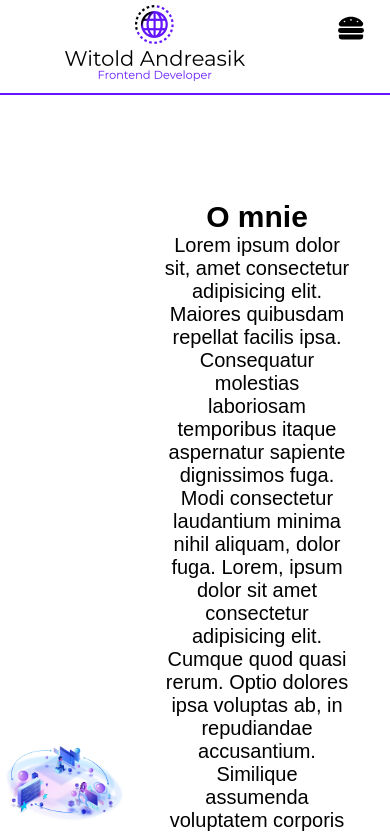
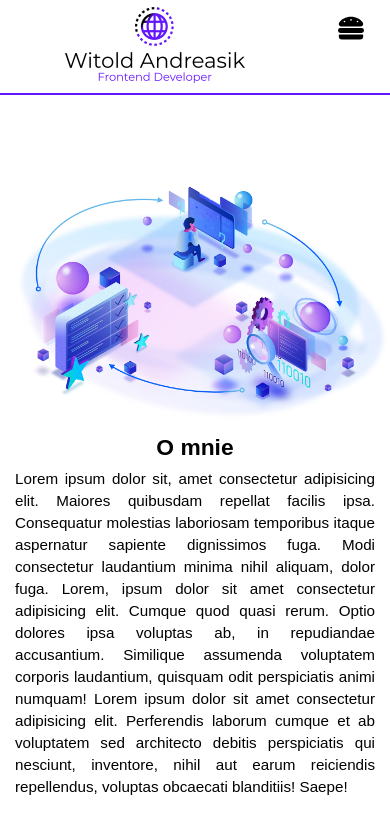
Before and after one commit to witoldandreasik/portfolioPage, a React (Create React App) app: page / in a window 390 px wide. Shown: the top 833 px of the page. Built offline with nearby package versions, Linux system fonts and the light colour scheme.

Commit message:
create media queries for mobile devices

```diff
--- a/src/components/AboutMe/AboutMe.css.js
+++ b/src/components/AboutMe/AboutMe.css.js
@@ -6,7 +6,12 @@ const StyledAboutMe = styled.section`
   height: 100%;
   align-items: center;
   justify-content: center;
-  text-align: center;
+  text-align: justify;
+  text-justify: inter-word;
+  h1 {
+    text-align: center;
+    padding-bottom: 10px;
+  }
   .me-info {
     flex: 3;
     font-size: 1.5rem;
@@ -24,6 +29,54 @@ const StyledAboutMe = styled.section`
     font-size: 20px;
     padding: 40px;
   }
+  @media (max-width: 319px) {
+    flex-flow: column nowrap;
+    .me-info {
+      text-align: center;
+      font-size: 0.7rem;
+    }
+    .me-image {
+      flex: 2;
+      img {
+        padding-top: 0;
+      }
+    }
+  }
+  @media (min-width: 320px) and (max-width: 480px) {
+    flex-flow: column nowrap;
+    .me-info {
+      text-align: center;
+      font-size: 0.95rem;
+      padding: 3px 15px;
+      line-height: 22px;
+      text-align: justify;
+      text-justify: inter-word;
+    }
+    .me-image {
+      flex: 2;
+      img {
+        padding-top: 0;
+      }
+    }
+  }
+  @media (min-width: 481px) and (max-width: 768px) {
+    flex-flow: column nowrap;
+
+    .me-info {
+      text-align: center;
+      font-size: 1.4rem;
+      padding: 20px 10px;
+      line-height: 22px;
+      text-align: justify;
+      text-justify: inter-word;
+    }
+    .me-image {
+      flex: 2;
+      img {
+        padding-top: 0;
+      }
+    }
+  }
 `;
 
 export default StyledAboutMe;
--- a/src/components/AboutMe/AboutMe.js
+++ b/src/components/AboutMe/AboutMe.js
@@ -7,7 +7,10 @@ function AboutMe() {
     <StyledAboutMe>
       <div className="me-image">
         <picture>
-          <img src={require("../../utils/problems.png")} alt="IT desk" />
+          <img
+            src={require("../../utils/problems.png")}
+            alt="problem resolving process"
+          />
         </picture>
       </div>
       <div className="me-info">
--- a/src/components/Header/HeaderSection.css.js
+++ b/src/components/Header/HeaderSection.css.js
@@ -7,6 +7,11 @@ const HeaderStyledComponent = styled.section`
     width: 100%;
     height: 160px;
   }
+  @media (max-width: 319px) {
+    .divider {
+      display: none;
+    }
+  }
 `;
 
 export default HeaderStyledComponent;
--- a/src/components/Nav/Navbar.css.js
+++ b/src/components/Nav/Navbar.css.js
@@ -17,20 +17,12 @@ const Nav = styled.nav`
   }
 
   @media (max-width: 319px) {
-    .logo {
-      display: none;
+    .logo picture img {
+      max-width: 80%;
+      max-height: 80%;
     }
   }
-  @media (max-width: 480px) {
-    a {
-      font-size: 1.8rem;
-    }
-  }
-  @media (min-width: 768px) and (max-width: 1023px) {
-    a {
-      font-size: 2.1rem;
-    }
-  }
+
   @media (min-width: 1921px) {
     height: 90px;
     a {
```
